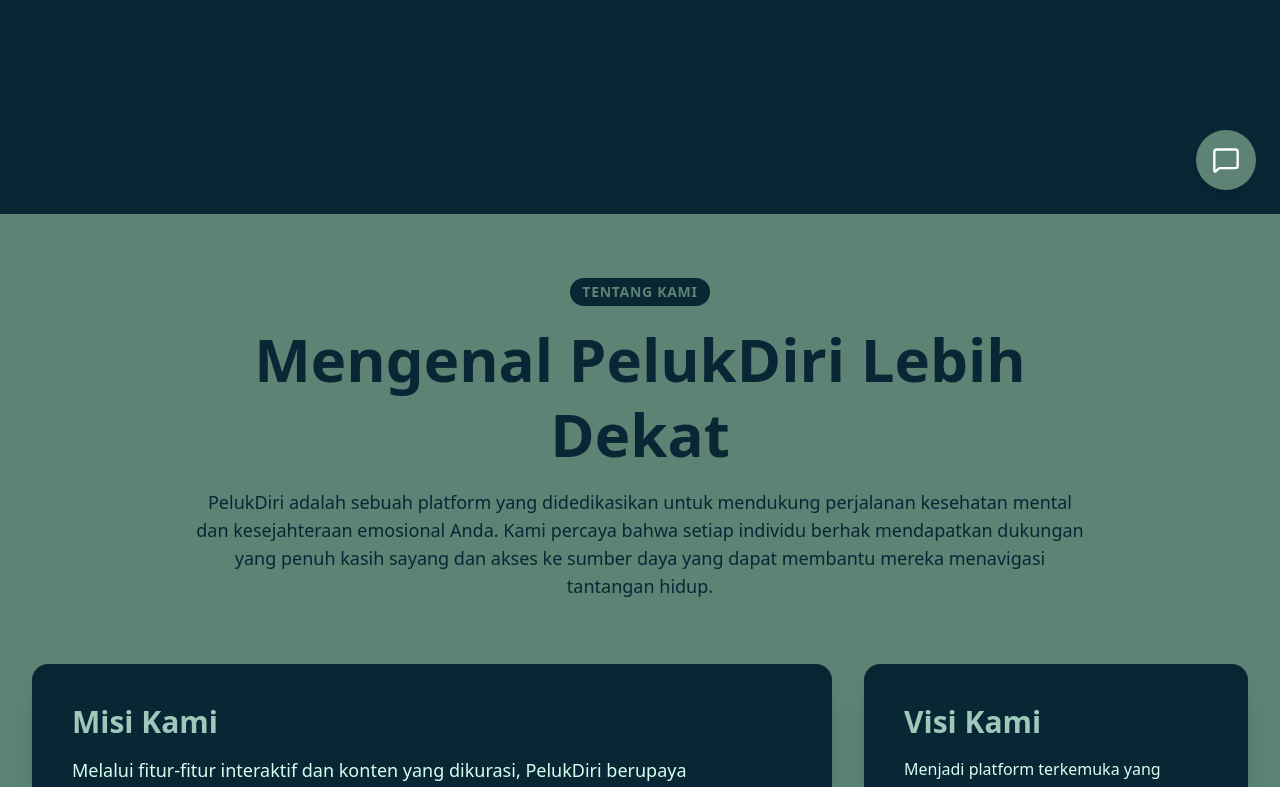
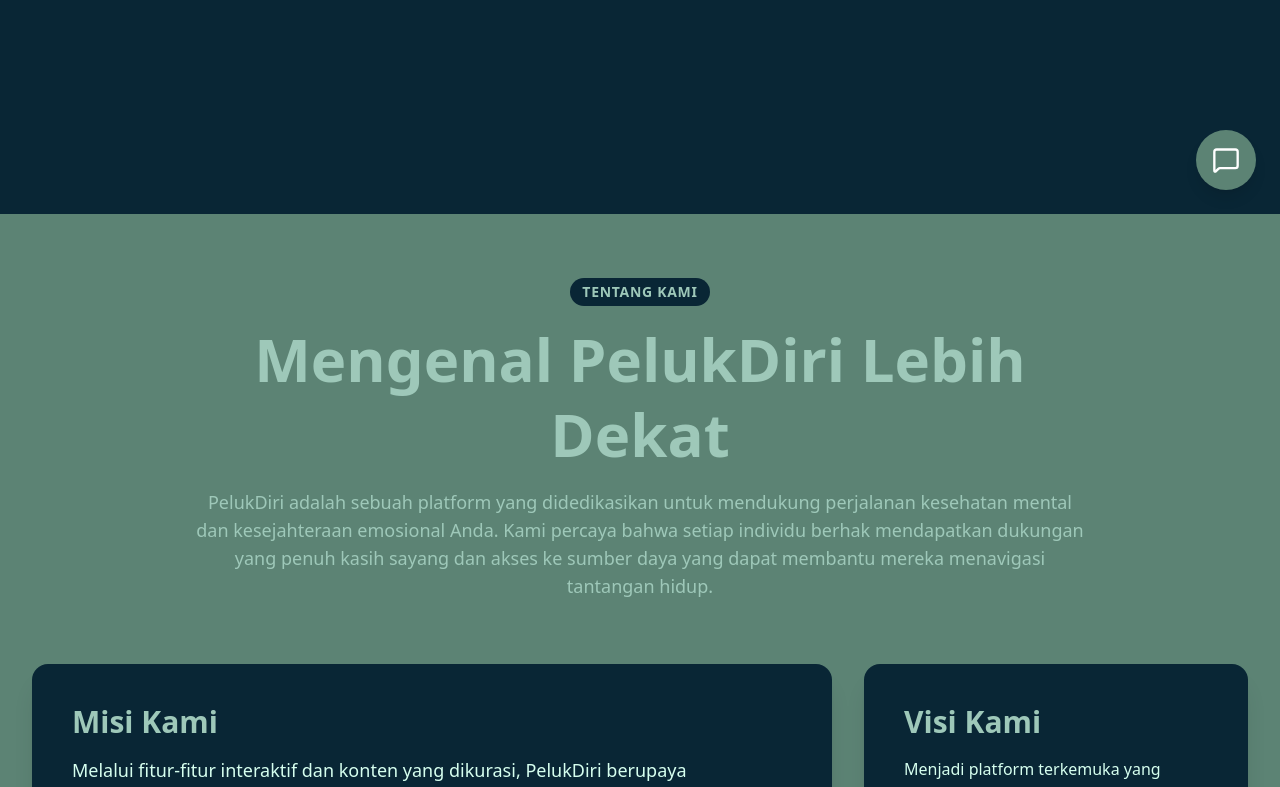
Before and after one commit to ryanjiroo/pelukdiri, a React (Vite) app: page / in a window 1280 px wide. Shown: the part 586-1373 px from the top of the page. Built offline with nearby package versions, Linux system fonts and the light colour scheme.

Commit message:
Update TentangKami.jsx

```diff
--- a/src/pages/TentangKami.jsx
+++ b/src/pages/TentangKami.jsx
@@ -30,13 +30,13 @@ const TentangKami = () => {
     >
       {/* Header Utama - Mirip bagian "Our Design Solutions" */}
       <div className="max-w-4xl mx-auto text-center mb-16">
-        <span className="inline-block px-3 py-1 text-sm font-semibold text-[#5C8374] bg-[#092635] rounded-full uppercase tracking-wider mb-4">
+        <span className="inline-block px-3 py-1 text-sm font-semibold text-[#9EC8B9] bg-[#092635] rounded-full uppercase tracking-wider mb-4">
           Tentang Kami
         </span>
-        <h1 className="text-4xl sm:text-5xl lg:text-6xl font-extrabold text-[#092635] leading-tight mb-4">
+        <h1 className="text-4xl sm:text-5xl lg:text-6xl font-extrabold text-[#9EC8B9] leading-tight mb-4">
           Mengenal PelukDiri Lebih Dekat
         </h1>
-        <p className="text-lg text-[#092635]">
+        <p className="text-lg text-[#9EC8B9]">
           PelukDiri adalah sebuah platform yang didedikasikan untuk mendukung perjalanan kesehatan mental dan kesejahteraan emosional Anda. Kami percaya bahwa setiap individu berhak mendapatkan dukungan yang penuh kasih sayang dan akses ke sumber daya yang dapat membantu mereka menavigasi tantangan hidup.
         </p>
       </div>
```
